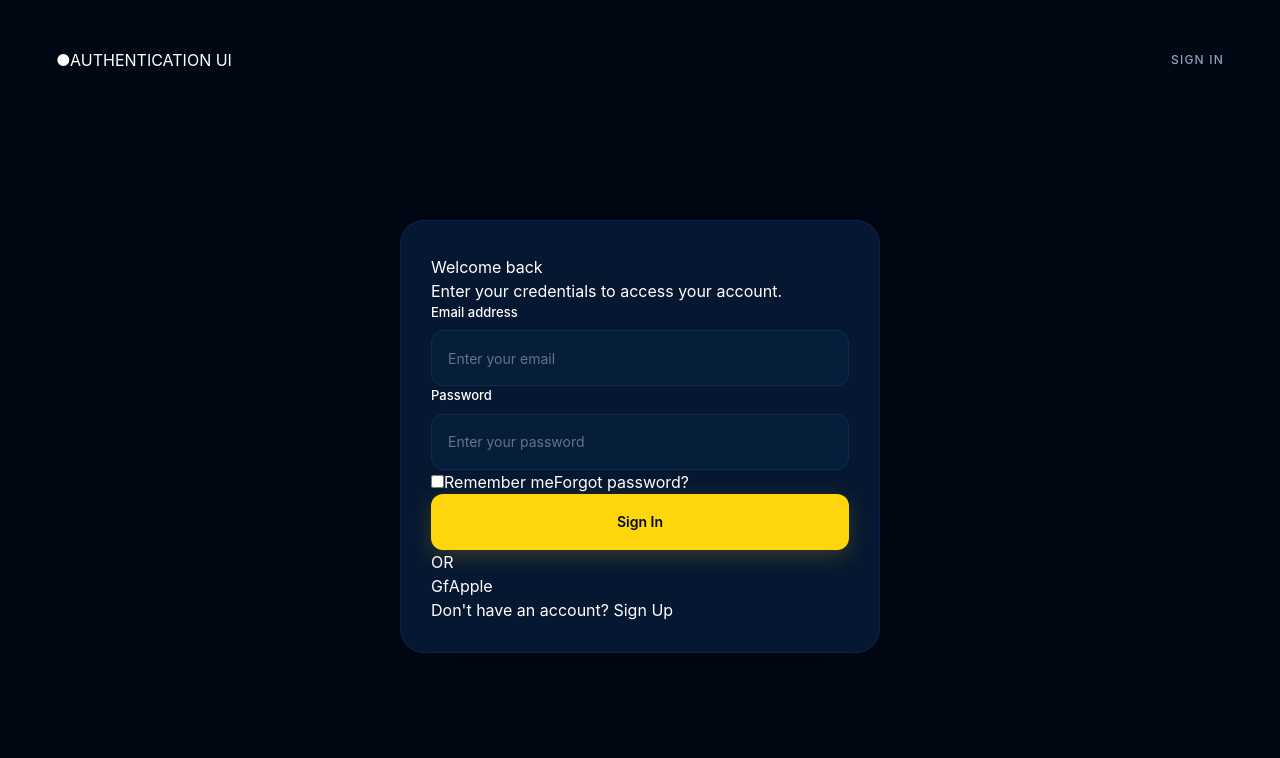
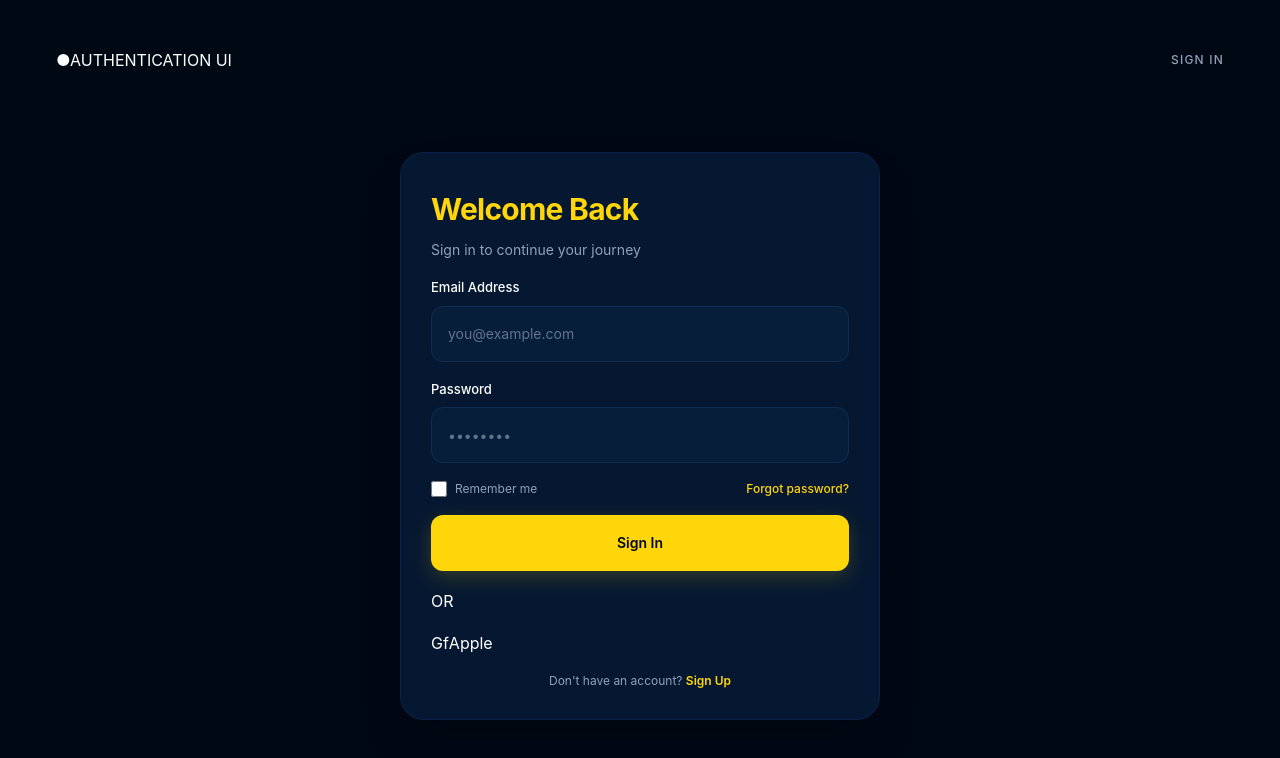
Before and after one commit to wanessags/Authentication-Forms, a React (Vite) app: page / in a window 1280 px wide. Shown: the top 758 px of the page. Built offline with nearby package versions, Linux system fonts and the light colour scheme.

Commit message:
style: estiliza formulario de login com Tailwind

```diff
--- a/src/components/auth/SignInForm.jsx
+++ b/src/components/auth/SignInForm.jsx
@@ -1,58 +1,80 @@
 
-import Input from "../ui/Input";
-import Button from "../ui/Button";
-import AuthDivider from "./AuthDivider";
-import SocialLogin from "./SocialLogin";
+import Input from "../ui/Input.jsx";
+import Button from "../ui/Button.jsx";
+import AuthDivider from "./AuthDivider.jsx";
+import SocialLogin from "./SocialLogin.jsx";
 
 export default function SignInForm({ onSwitchToSignUp }) {
+  const handleSubmit = (event) => {
+    event.preventDefault();
+  };
+
   return (
-    <section>
-      <header>
-        <h1>Welcome back</h1>
-        <p>Enter your credentials to access your account.</p>
+    <section className="flex w-full flex-col gap-[18px]">
+      {/* Cabeçalho */}
+      <header className="space-y-2">
+        <h1 className="text-[30px] font-bold tracking-tight text-[#FFD60A]">
+          Welcome Back
+        </h1>
+
+        <p className="text-sm text-slate-400">
+          Sign in to continue your journey
+        </p>
       </header>
 
-      <form onSubmit={(event) => event.preventDefault()}>
+      {/* Formulário */}
+      <form
+        onSubmit={handleSubmit}
+        className="flex flex-col gap-[18px]"
+      >
         <Input
-          label="Email address"
+          label="Email Address"
           name="email"
           type="email"
-          placeholder="Enter your email"
+          placeholder="you@example.com"
         />
 
         <Input
           label="Password"
           name="password"
           type="password"
-          placeholder="Enter your password"
+          placeholder="••••••••"
         />
 
-        <div>
-          <label>
-            <input type="checkbox" />
+        {/* Lembrar senha e recuperação */}
+        <div className="flex items-center justify-between gap-3">
+          <label className="flex cursor-pointer items-center gap-2 text-xs text-slate-400">
+            <input
+              type="checkbox"
+              className="h-4 w-4 cursor-pointer accent-[#FFD60A]"
+            />
             Remember me
           </label>
 
-          <a href="#forgot-password">
+          <a
+            href="#forgot-password"
+            onClick={(event) => event.preventDefault()}
+            className="text-xs font-medium text-[#FFD60A] transition hover:text-[#FFE34D]"
+          >
             Forgot password?
           </a>
         </div>
 
-        <Button type="submit">
-          Sign In
-        </Button>
+        <Button type="submit">Sign In</Button>
       </form>
 
+      {/* Login social */}
       <AuthDivider />
-
       <SocialLogin />
 
-      <footer>
-        <p>
+      {/* Alternar para cadastro */}
+      <footer className="text-center">
+        <p className="text-xs text-slate-400">
           Don't have an account?{" "}
           <button
             type="button"
             onClick={onSwitchToSignUp}
+            className="font-semibold text-[#FFD60A] transition hover:text-[#FFE34D]"
           >
             Sign Up
           </button>
```
